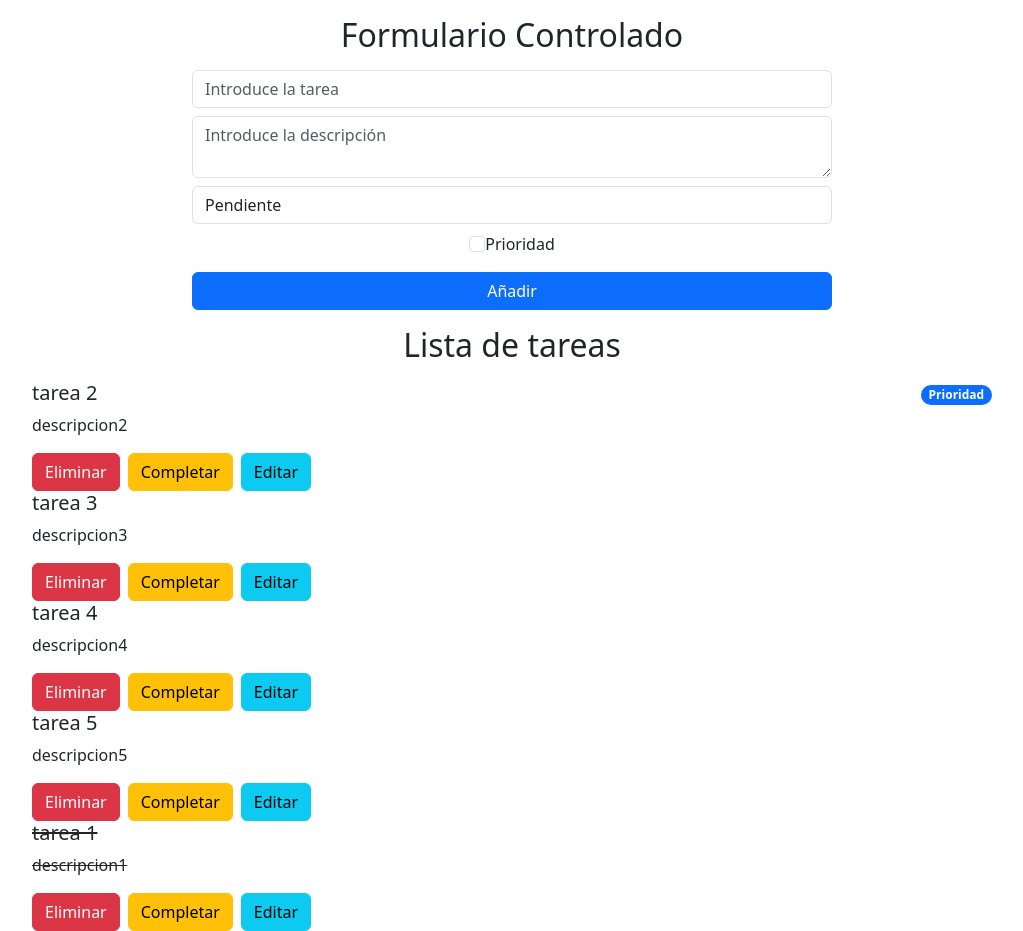
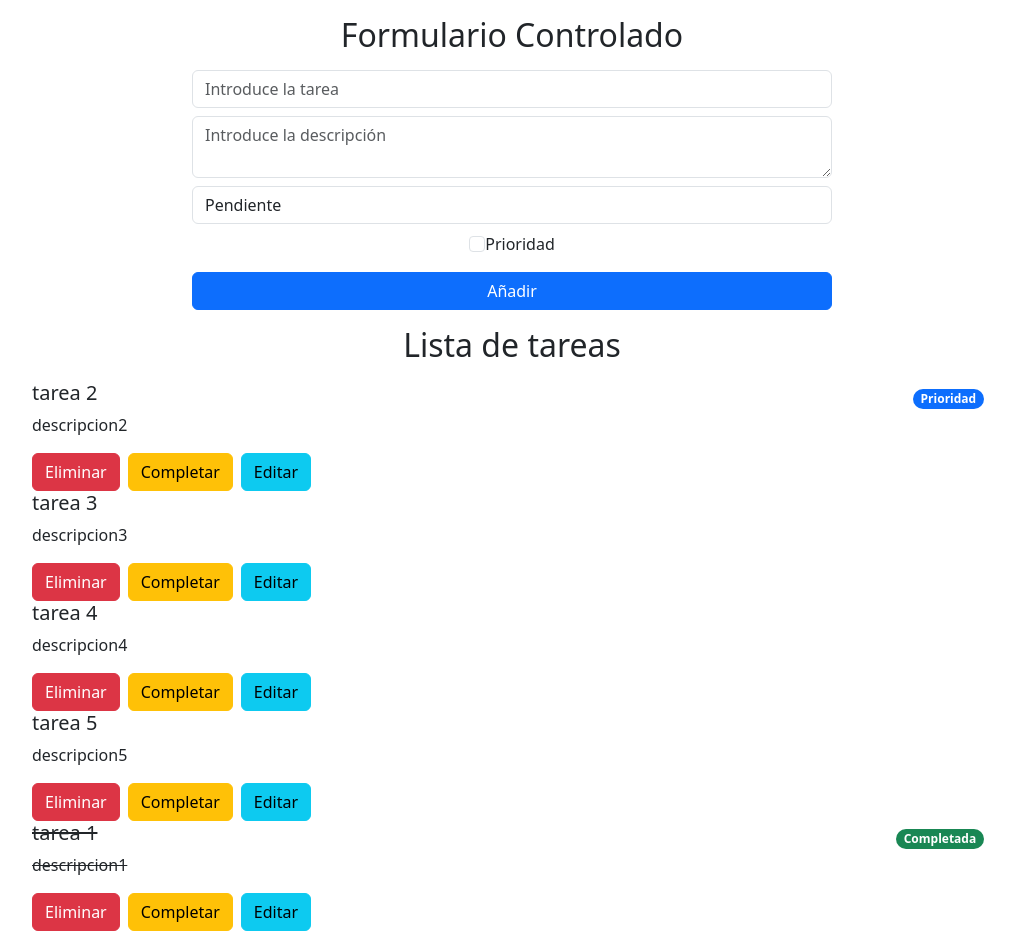
Before and after one commit to naatiworlds/TodoAppReact, a React (Vite) app: page / in a window 1280 px wide. Shown: the whole page, without its empty margins (128-1151 px from the left). Built offline with nearby package versions, Linux system fonts and the light colour scheme.

Commit message:
Añadida persistencia a la apliacación

```diff
--- a/src/App.jsx
+++ b/src/App.jsx
@@ -1,8 +1,8 @@
-import { Fragment, useState } from "react";
+import { Fragment, useState, useEffect } from "react";
 import Formulario from "./components/Formulario";
 import Todos from "./components/Todos";
 
-const initialStateTodo = [
+const initialStateTodo = JSON.parse(localStorage.getItem("todos")) || [
   {
     id: 1,
     title: "tarea 1",
@@ -38,44 +38,50 @@ const initialStateTodo = [
     state: "pendiente",
     priority: false,
   },
+  // Puedes añadir más tareas de ejemplo si deseas
 ];
 
 function App() {
   const [todos, setTodos] = useState(initialStateTodo);
   const [modoEdicion, setModoEdicion] = useState(false);
-  const [tareaActual, setTareaActual] = useState(null); // Estado para almacenar la tarea en edición
+  const [tareaActual, setTareaActual] = useState(null);
+
+  // Efecto para guardar en localStorage cuando el estado de 'todos' cambie
+  useEffect(() => {
+    localStorage.setItem("todos", JSON.stringify(todos));
+  }, [todos]);
+
+  const handleChangeTodo = (todo) => {
+    setModoEdicion(true); // Activar modo edición
+    setTareaActual(todo); // Cargar la tarea a editar
+  };
 
   const addTodos = (todo) => {
     setTodos([...todos, todo]);
   };
 
   const deleteTodo = (id) => {
-    const newTodos = todos.filter((todo) => todo.id !== id);
-    setTodos(newTodos);
+    setTodos(todos.filter((todo) => todo.id !== id));
   };
 
   const completeTodo = (id) => {
-    const newArray = todos.map((todo) => {
-      if (todo.id === id) {
-        todo.state = todo.state === "completada" ? "pendiente" : "completada";
-      }
-      return todo;
-    });
-    setTodos(newArray);
-  };
-
-  const handleChangeTodo = (todo) => {
-    setModoEdicion(true); // Cambia a modo de edición
-    setTareaActual(todo); // Establece la tarea seleccionada
+    setTodos(
+      todos.map((todo) =>
+        todo.id === id
+          ? { ...todo, state: todo.state === "completada" ? "pendiente" : "completada" }
+          : todo
+      )
+    );
   };
 
   const updateTodo = (todoActualizado) => {
-    const newTodos = todos.map((todo) =>
-      todo.id === todoActualizado.id ? todoActualizado : todo
+    setTodos(
+      todos.map((todo) =>
+        todo.id === todoActualizado.id ? todoActualizado : todo
+      )
     );
-    setTodos(newTodos);
-    setModoEdicion(false); // Salir de modo de edición
-    setTareaActual(null); // Limpiar la tarea actual
+    setModoEdicion(false);
+    setTareaActual(null); // Limpiar la tarea actual después de actualizarla
   };
 
   return (
@@ -83,15 +89,14 @@ function App() {
       <Formulario
         addTodos={addTodos}
         modoEdicion={modoEdicion}
-        tareaActual={tareaActual} // Pasamos la tarea actual
-        updateTodo={updateTodo} // Pasamos la función de actualizar
-        handleChangeTodo={handleChangeTodo}
+        tareaActual={tareaActual}
+        updateTodo={updateTodo}
       />
       <Todos
         todos={todos}
         deleteTodo={deleteTodo}
         completeTodo={completeTodo}
-        handleChangeTodo={handleChangeTodo} // Pasamos la función de editar
+        handleChangeTodo={handleChangeTodo}
       />
     </Fragment>
   );
--- a/src/components/Todo.jsx
+++ b/src/components/Todo.jsx
@@ -47,8 +47,11 @@ function Todo({ todo, deleteTodo, completeTodo, handleChangeTodo }) {
             </div>
           </div>
           <div>
-            <span className="badge rounded-pill bg-primary">
+            <span className="badge rounded-pill bg-primary m-2">
               {priority && "Prioridad"}
+            </span>
+            <span className="badge rounded-pill bg-success m-2">
+              {state === "completada" && "Completada"}
             </span>
           </div>
         </div>
--- a/src/components/Todos.jsx
+++ b/src/components/Todos.jsx
@@ -6,7 +6,7 @@ function Todos({
   deleteTodo,
   completeTodo,
   cambiarModoEdicion,
-  handleChangeTodo
+  handleChangeTodo,
 }) {
   const sortedTodos = [...todos].sort((a, b) => {
     if (a.priority && !b.priority) return -1;
```
